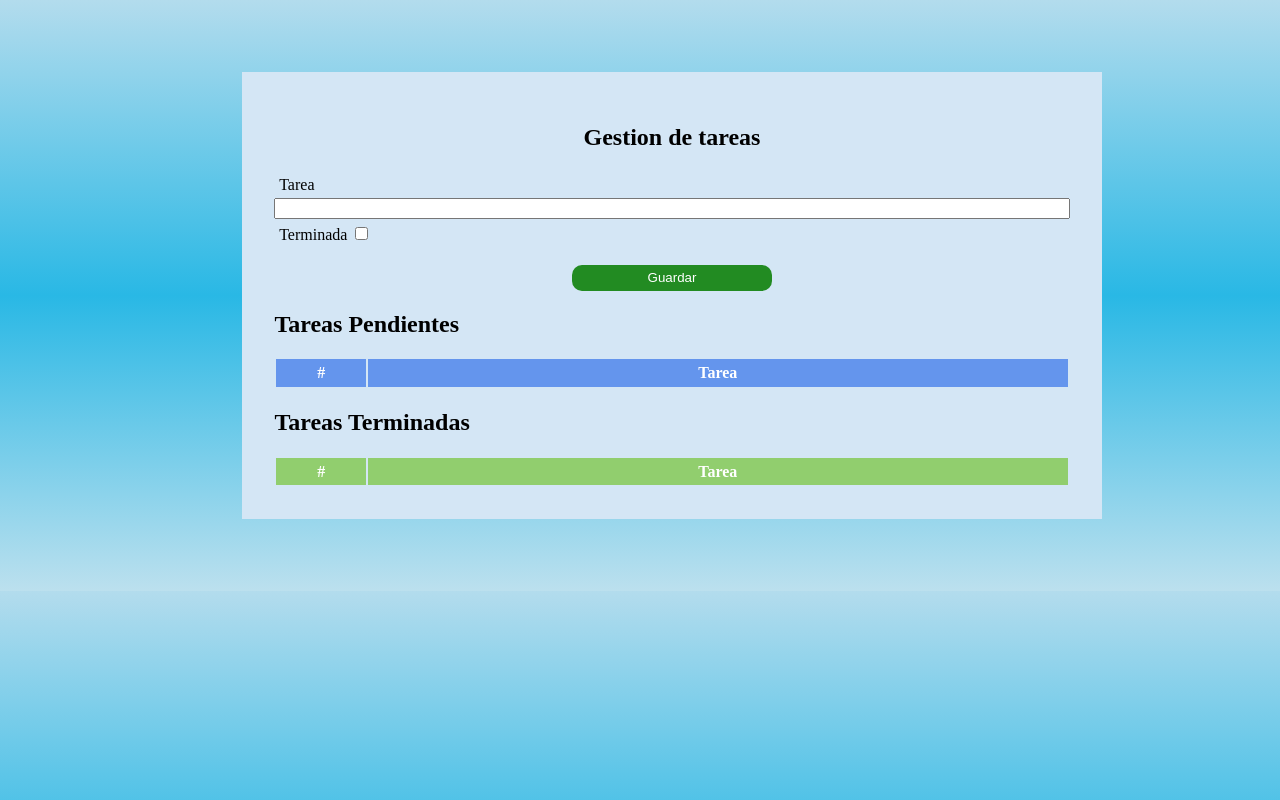
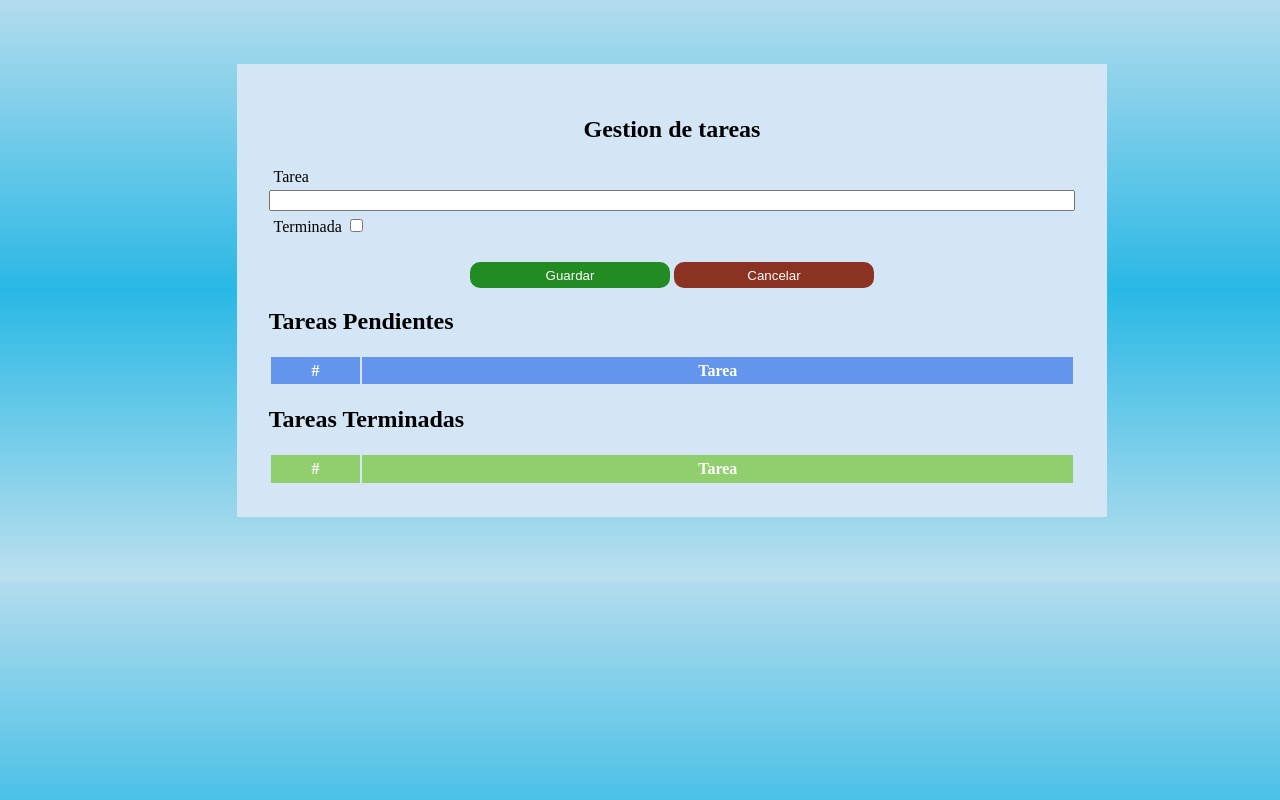
Before and after one commit to AgoSuarez/Gestion-de-tareas-JS, a plain HTML site: page index.html in a window 1280 px wide. Drawn offline with nearby package versions, Linux system fonts and the light colour scheme.

Commit message:
Button cancel

```diff
--- a/css/style.css
+++ b/css/style.css
@@ -1,5 +1,6 @@
 body {
-  /* padding: 5%; */
+  margin: 0px;
+  padding: 0px;
   background: rgba(179, 220, 237, 1);
   background: -moz-linear-gradient(
     top,
@@ -44,7 +45,8 @@ main {
   display: flex;
   flex-direction: column;
   flex-wrap: wrap;
-  width: 99%;
+  width: 98%;
+  padding: 1%;
   background-color: rgb(212, 230, 245);
 }
 
@@ -112,15 +114,27 @@ label {
   text-align: center;
 }
 .btn {
+  margin-top: 0.4em;
   padding: 0.4em 1em;
   width: 15em;
   border: 0;
-  background-color: forestgreen;
+  border-radius: 10px;
   color: white;
-  border-radius: 10px;
 }
 .btn:hover {
+  cursor: pointer;
+}
+.btn-success {
+  background-color: forestgreen;
+}
+.btn-success:hover {
   background-color: rgb(49, 170, 49);
+}
+.btn-cancel {
+  background-color: rgb(139, 50, 34);
+}
+.btn-cancel:hover {
+  background-color: rgb(170, 67, 49);
 }
 
 @media screen and (min-width: 769px) {
--- a/index.html
+++ b/index.html
@@ -24,7 +24,8 @@
                     </label>
                 </div>
                 <div class="botones">
-                    <input class="btn" type="button" id="btnGuardar" value="Guardar">
+                    <input class="btn btn-success" type="button" id="btnGuardar" value="Guardar">
+                    <input class="btn btn-cancel" type="button" id="btnCancelar" value="Cancelar">
                 </div>
             </form>
         </section>
--- a/js/script.js
+++ b/js/script.js
@@ -35,6 +35,10 @@ function iniciar() {
 
   const btn = document.getElementById("btnGuardar");
   btn.addEventListener("click", guardarElemento);
+
+  document.getElementById("btnCancelar").addEventListener("click", () => {
+    LimpiarFormulario();
+  });
 }
 
 function RellenarTabla() {
```
